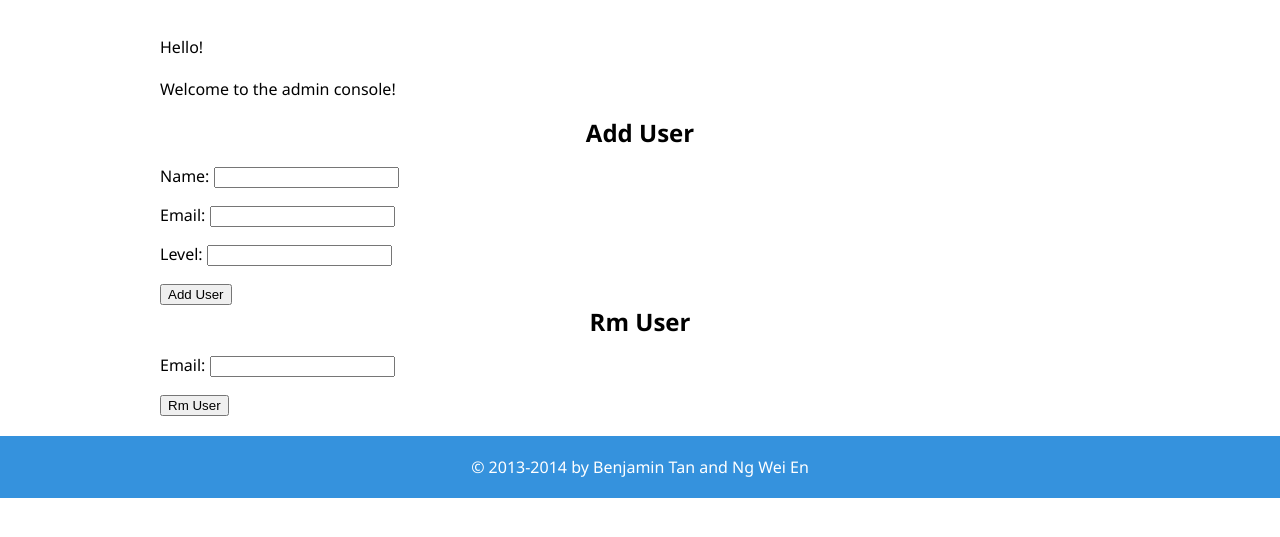
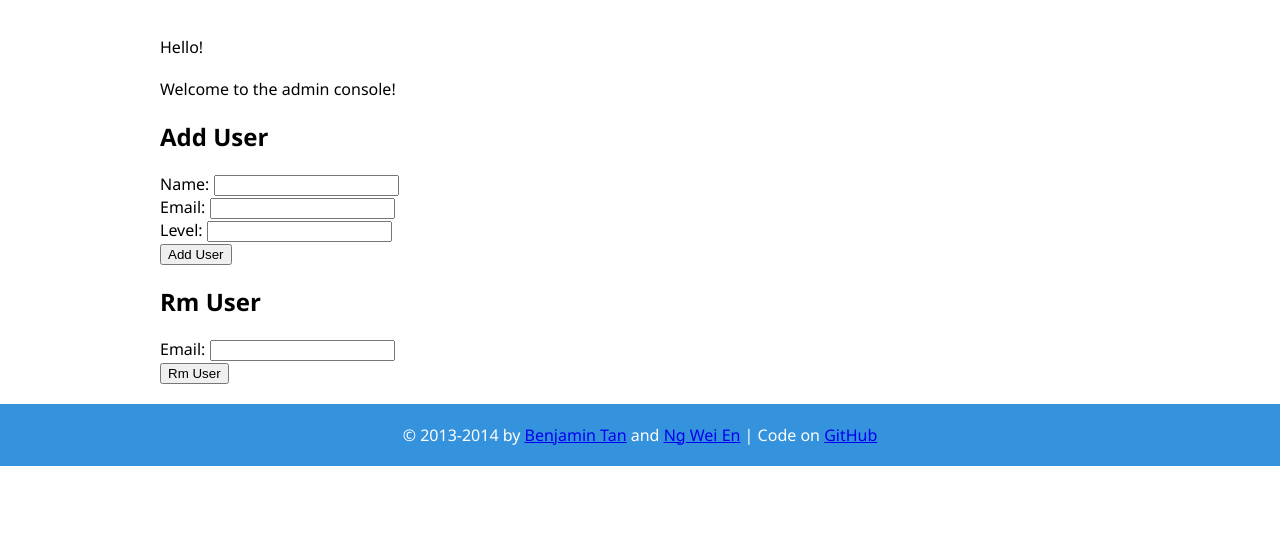
Before and after one commit to bnjmnt4n/vsavevents, a Python web app: template templates/admin.html in a window 1280 px wide. Shown: the part 105-642 px from the top of the page. Run offline with Jinja, Linux system fonts and the light colour scheme; the template is opened without the code that fills it, so the values that code supplies are empty.

Commit message:
Formatting issues and others

```diff
--- a/public/resources/all.css
+++ b/public/resources/all.css
@@ -112,13 +112,3 @@ th, td {
 	max-width: 960px;
 	margin: 0 auto;
 }
-
-.cf:before,
-.cf:after {
-    content: " ";
-    display: table;
-}
-
-.cf:after {
-    clear: both;
-}
--- a/templates/admin.html
+++ b/templates/admin.html
@@ -2,21 +2,33 @@
 {% block content %}
 <p>Welcome to the admin console!</p>
 
-<h1>Add User</h1>
+<h2>Add User</h1>
+<form action="/admin/adduser" method="get">
+	<div>
+    <label for="name">Name:</label>
+    <input type="text" name="name">
+  </div>
 
-<form action="/admin/adduser" method="get">
-	<p>Name: <input type="text" name="name" /></p>
-	<p>Email: <input type="text" name="email" /></p>
-	<p>Level: <input type="text" name="level" /></p>
+	<div>
+   <label for="email">Email:</label>
+   <input type="text" name="email">
+  </div>
 
-	<input type="submit" name="adduser" value="Add User" />
+	<div>
+    <label for="level">Level:</label>
+    <input type="text" name="level">
+  </div>
+
+	<input type="submit" value="Add User" />
 </form>
 
-<h1>Rm User</h1>
+<h2>Rm User</h1>
+<form action="/admin/rmuser" method="get">
+	<div>
+    <label for="email">Email:</label>
+    <input type="text" name="email">
+  </div>
 
-<form action="/admin/rmuser" method="get">
-	<p>Email: <input type="text" name="email" /></p>
-
-	<input type="submit" name="rmuser" value="Rm User" />
+	<input type="submit" value="Rm User">
 </form>
 {% endblock content %}
--- a/templates/base.html
+++ b/templates/base.html
@@ -10,29 +10,30 @@
 <div id="header-container">
   <header>
     <h1><a href="/">vsavevents</a></h1>
-  {% block nav %}
+{% block nav %}
     <nav>
-      <ul class="cf">
+      <ul>
           <li><a href="/events">Events</a></li>
           <li><a href="/archives">Archives</a></li>
           <li><a href="/dutyroster">Duty Roster</a></li>
           <li><a href="{{ logoutUrl }}">Logout</a></li>
       </ul>
     </nav>
-  {% endblock nav %}
+{% endblock nav %}
   </header>
 </div>
 <div id="main">
 <article>
 {% if user %}
   {% if user.name %}
-    <p>Hello, {{ user.name }} ({{ user.email }})!<p>
+  <p>Hello, {{ user.name }} ({{ user.email }})!<p>
   {% else %}
-    <p>Hello, {{ user.email }}!</p>
+  <p>Hello, {{ user.email }}!</p>
   {% endif %}
 {% else %}
   <p>Hello!</p>
 {% endif %}
+
 <h2>{{ title }}</h2>
 {% block content %}
   Hi!
@@ -41,7 +42,7 @@
 </div>
 <div id="footer-container">
   <footer>
-    &copy; 2013-2014 by Benjamin Tan and Ng Wei En
+    &copy; 2013-2014 by <a href="https://github.com/d10">Benjamin Tan</a> and <a href="https://github.com/wei2912">Ng Wei En</a> | Code on <a href="https://github.com/d10/vsavevents">GitHub</a>
   </footer>
 </div>
 </body>
--- a/templates/events.html
+++ b/templates/events.html
@@ -2,7 +2,8 @@
 {% block content %}
 {% if events %}
 <form method="get" action="/{{ url }}">
-  <input type="number" name="limit" maxlength="10" placeholder="Limit number of events">
+  <label for="limit">Limit number of events: </label>
+  <input type="number" name="limit" maxlength="10">
   <input type="submit">
 </form>
 <table>
--- a/templates/loggedout.html
+++ b/templates/loggedout.html
@@ -1,7 +1,7 @@
 {% extends 'templates/base.html' %}
 {% block nav %}
     <nav>
-      <ul class="cf">
+      <ul>
         <li><a href="{{ loginUrl }}">Login</a></li>
       </ul>
     </nav>
```
Also changed, not shown: templates/dutyroster.html (line endings or trailing spaces), templates/event.html (indentation only).
